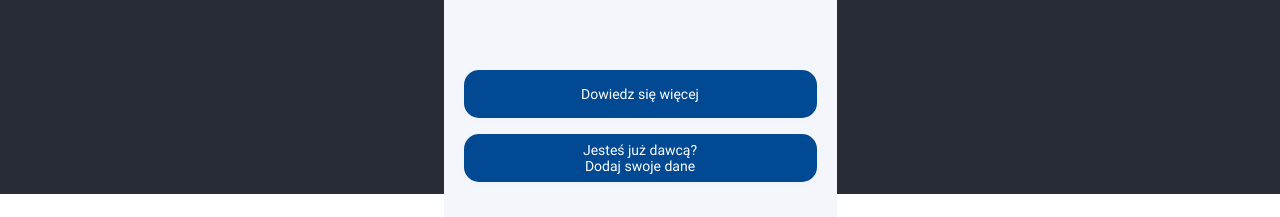
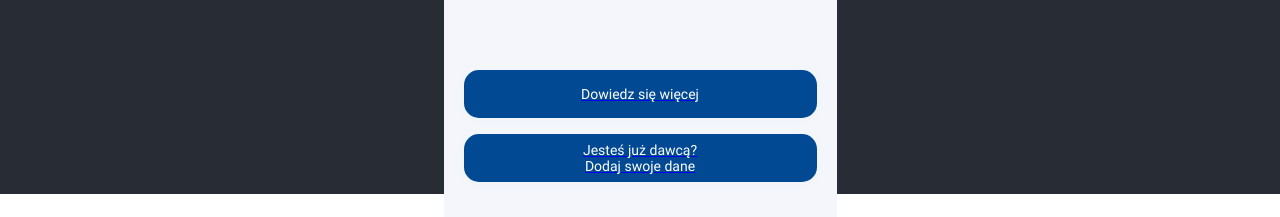
Before and after one commit to Szymon-Krysztopolski/mObiRat, a React (Create React App) app in the folder frontend/: page /welcome in a window 1280 px wide. Shown: the part 606-823 px from the top of the page. Built offline with nearby package versions, Linux system fonts and the light colour scheme.

Commit message:
welcome finished with links

```diff
--- a/frontend/src/Welcome.js
+++ b/frontend/src/Welcome.js
@@ -1,13 +1,16 @@
 import './Welcome.css';
 import './App.css'
 import React from 'react';
+import {Link } from 'react-router-dom';
 
 export class Welcome extends React.Component{
   render(){
     return (
       <div className="App">
         <div id='rectangle'>
-        <img className='arrow-back' src='normal_u20_1.svg'></img>
+          <Link to='/'>
+            <img className='arrow-back' src='normal_u20_1.svg'></img>
+          </Link>
           <div className='header'>
             <div className='title'>
               mDawca
@@ -31,16 +34,20 @@ export class Welcome extends React.Component{
             </div>
           </div>
           <div className='button-rows'>
+            <Link to='/info'>
             <div className='button-row'>
               <div className='text-in-button'>
                 Dowiedz się więcej
               </div>
             </div>
-            <div className='button-row'>
-              <div className='text-in-button'>
-                Jesteś już dawcą?<br></br>Dodaj swoje dane
+            </Link>
+            <Link to='/registration'>
+              <div className='button-row'>
+                <div className='text-in-button'>
+                  Jesteś już dawcą?<br></br>Dodaj swoje dane
+                </div>
               </div>
-            </div>
+            </Link>
           </div>
         </div>
       </div>
```
